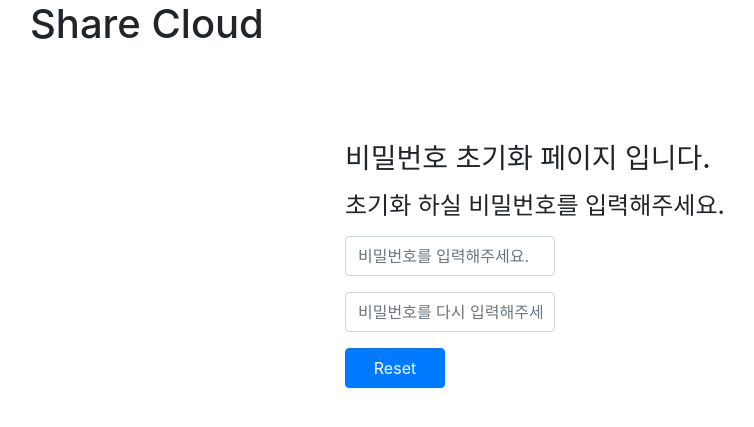
After one commit to sys3948/share-cloud, a Django app: template account/templates/reset_pw.html in a window 1280 px wide. The commit adds this page. Shown: the top 427 px of the page, without its empty margins (25-779 px from the left). Run offline with Django 3.2, Linux system fonts and the light colour scheme; the template is opened without the code that fills it, so the values that code supplies are empty.

Commit message:
commit 12 : 아이디 & 비밀번호 찾기 페이지 구현 완료.

```diff
--- a/account/templates/login.html
+++ b/account/templates/login.html
@@ -30,7 +30,7 @@
             <a href="{% url 'account:sign_up' %}">회원가입</a>
           </div>
           <div class="col-md-6">
-            <a href="#">아이디/비밀번호 찾기</a>
+            <a href="{% url 'account:find_id' %}">아이디/비밀번호 찾기</a>
           </div>
         </div>
       </div>
--- /dev/null
+++ b/account/templates/reset_pw.html
@@ -0,0 +1,44 @@
+{% extends 'account_base.html' %}
+
+{% block title %}Reset Your Password{% endblock %}
+
+{% block contents %}
+<div class="container">
+  <div class="alert alert-warring reset-msg"></div>
+  <h3 class="mt-3 mb-3">비밀번호 초기화 페이지 입니다.</h3>
+  <h4 class="mb-3">초기화 하실 비밀번호를 입력해주세요.</h4>
+  <form method="post">
+    {% csrf_token %}
+    <input class="form-control mb-3" type="password" name="reset-pw" placeholder="비밀번호를 입력해주세요." />
+    <input class="form-control mb-3" type="password" name="reset-pw-check" placeholder="비밀번호를 다시 입력해주세요." />
+    <input class="btn btn-primary" type="submit" value="Reset" />
+  </form>
+</div>
+<script>
+  document.getElementsByTagName('form')[0].addEventListener('submit', (e) => {
+    e.preventDefault();
+    document.getElementsByClassName('reset-msg')[0].style.display = 'none';
+    if(document.getElementsByName('reset-pw')[0].value.replace(/(\s*)/g, "")  === ""){
+        document.getElementsByClassName('reset-msg')[0].style.display = 'block';
+        document.getElementsByClassName('reset-msg')[0].innerText = '비밀번호를 입력해주세요.';
+        return false;
+    }
+    if(document.getElementsByName('reset-pw-check')[0].value.replace(/(\s*)/g, "")  === ""){
+        document.getElementsByClassName('reset-msg')[0].style.display = 'block';
+        document.getElementsByClassName('reset-msg')[0].innerText = '두번 째 비밀번호를 입력해주세요.';
+        return false;
+    }
+    if(document.getElementsByName('reset-pw')[0].value.replace(/(\s*)/g, "")  !== document.getElementsByName('reset-pw-check')[0].value.replace(/(\s*)/g, "")){
+        document.getElementsByClassName('reset-msg')[0].style.display = 'block';
+        document.getElementsByClassName('reset-msg')[0].innerText = '두 비밀번호가 동일하지 않습니다. 동일하게 입력해주세요.';
+        return false;
+    }
+
+    document.getElementsByName('reset-pw')[0].value = document.getElementsByName('reset-pw')[0].value.replace(/(\s*)/g, "");
+
+    document.getElementsByTagName('form')[0].submit();
+
+
+  });
+</script>
+{% endblock %}
--- a/account/urls.py
+++ b/account/urls.py
@@ -6,9 +6,13 @@
 
 urlpatterns = [
     path('login/', login, name='login'),
+    path('logout/', logout, name='logout'),
     path('sign_up/', sign_up, name='sign_up'),
     path('confirm/<str:uid>/<str:token>', confirm, name='confirm'),
     path('unable_confirm/', unable_confirm, name='unable_confirm'),
     path('resend_confirm/', re_send, name='re_send'),
     path('unable_confirm_change_email/', unalbe_confirm_change_email, name='unable_confirm_change_email'),
+    path('find_id/', find_id, name='find_id'),
+    path('find_pw/', find_pw, name='find_pw'),
+    path('reset_pw/<str:uid>/<str:token>', reset_pw, name='reset_pw'),
 ]
--- /dev/null
+++ b/templates/email/find_id_email.html
@@ -0,0 +1,5 @@
+<h1>안녕하세요 {{user}}님.</h1>
+
+<p>{{user}} 님의 ID는 {{user_id}} 입니다. </p>
+
+<p>감사합니다.</p>
--- /dev/null
+++ b/templates/email/find_id_email.txt
@@ -0,0 +1,5 @@
+안녕하세요 {{user}}님.
+
+{{user}} 님의 ID는 {{user_id}} 입니다.
+
+감사합니다.
```
Also changed, not shown: account/templates/find_id.html (added, +27 -0 lines), account/templates/find_pw.html (added, +27 -0 lines), account/views.py (+53 -1 lines), templates/email/find_pw_email.html (added, +9 -0 lines), templates/email/find_pw_email.txt (added, +9 -0 lines), README.md.
